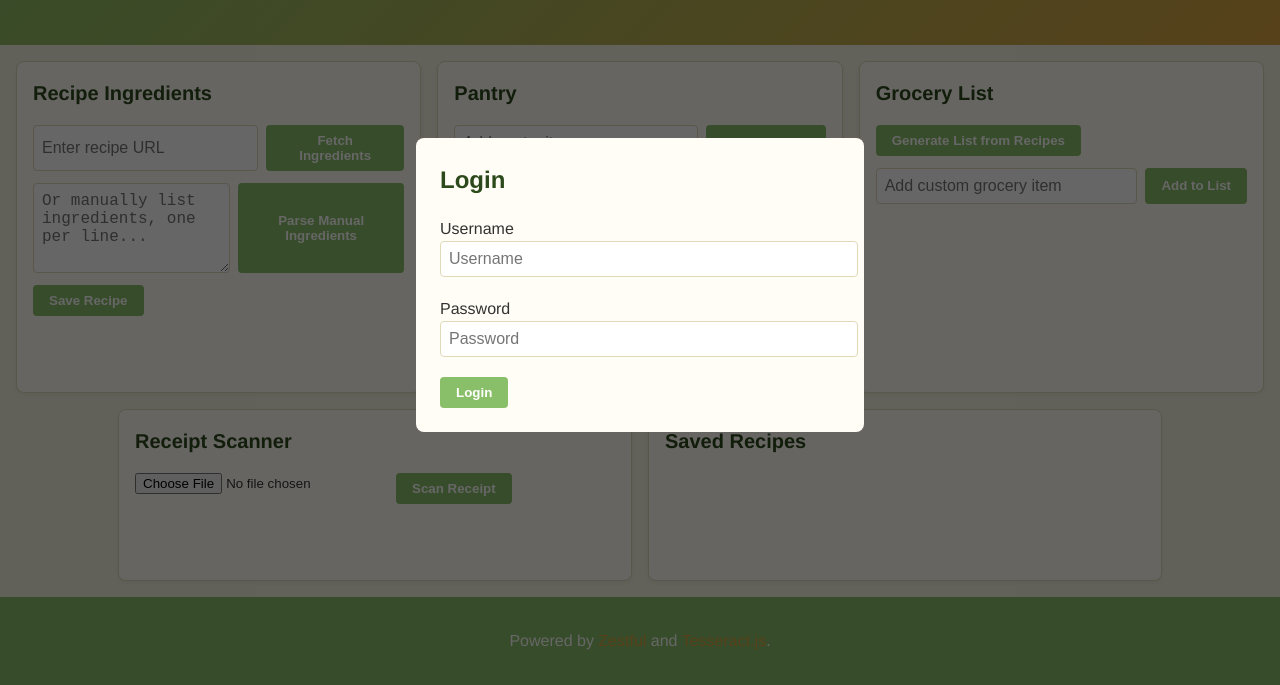
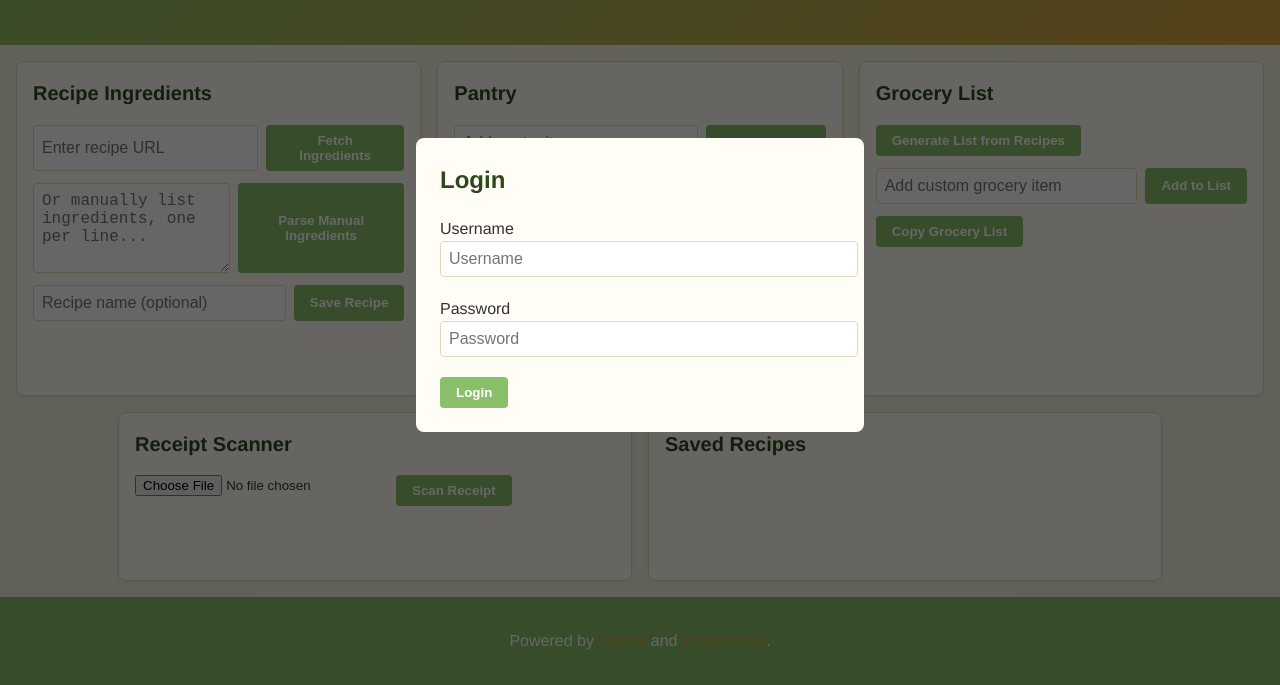
Before and after one commit to SynapseWorks/Grocery-Planner, a website: page index.html in a window 1280 px wide. Shown: the part 115-800 px from the top of the page. Drawn offline with Linux system fonts and the light colour scheme.

Commit message:
Add copy grocery list button and recipe name input to index.html

```diff
--- a/index.html
+++ b/index.html
@@ -67,7 +67,14 @@
         </div>
         <ul id="ingredients-list" class="list"></ul>
 
+        <!-- Input for naming a recipe; avoids using the browser prompt on mobile devices -->
         <div class="field-group">
+          <input
+            type="text"
+            id="recipe-name"
+            placeholder="Recipe name (optional)"
+            aria-label="Recipe name"
+          />
           <button id="save-recipe-btn">Save Recipe</button>
         </div>
       </section>
@@ -103,6 +110,11 @@
           <button id="add-grocery-btn">Add to List</button>
         </div>
         <ul id="grocery-list" class="list"></ul>
+
+        <!-- Copy grocery list to clipboard -->
+        <div class="field-group">
+          <button id="copy-grocery-btn">Copy Grocery List</button>
+        </div>
       </section>
 
       <!-- Receipt scanner section -->
```
